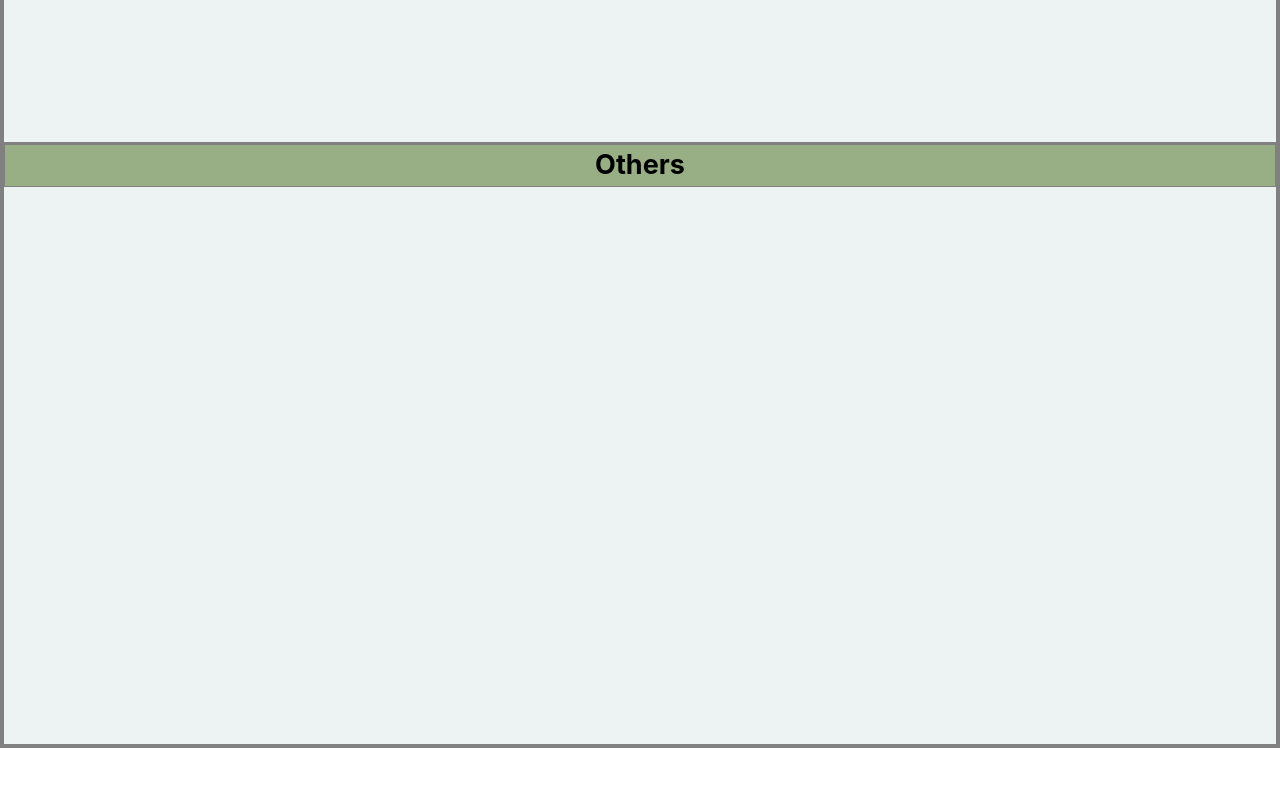
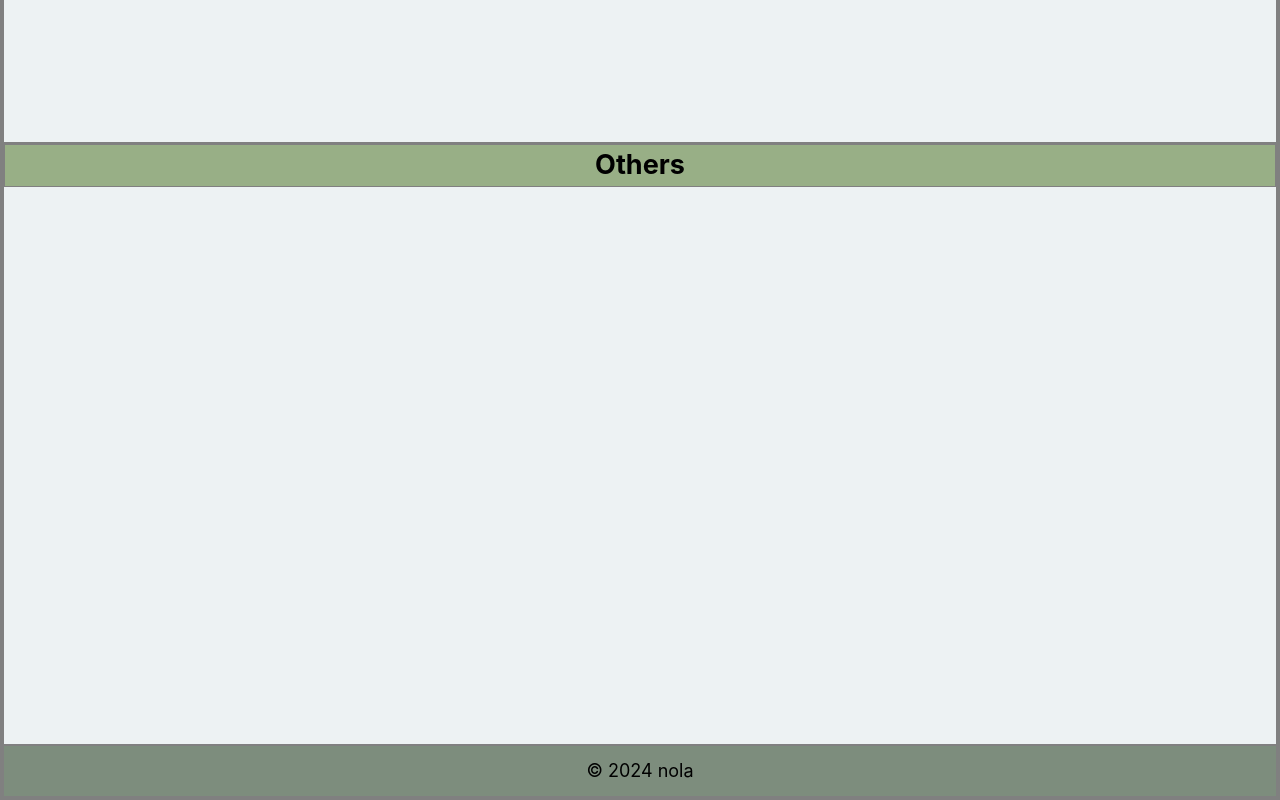
Before and after one commit to no-la/my-portfolio-for-2026, a React (Vite) app: page / in a window 1280 px wide. Shown: the part 1918-2718 px from the top of the page. Before the commit the page ends 2666 px from the top, so only its background shows below. Built offline with nearby package versions, Linux system fonts and the light colour scheme.

Commit message:
add my-footer

```diff
--- a/src/app/App.jsx
+++ b/src/app/App.jsx
@@ -6,6 +6,7 @@ import MyProfile from './my-profile/my-profile';
 import MySkills from './my-skills/my-skills';
 import MyProjects from './my-projects/my-projects';
 import MyOthers from './my-others/my-others';
+import MyFooter from './my-footer/my-footer';
 
 const App = () => {
   return (
@@ -15,6 +16,7 @@ const App = () => {
       <MySkills />
       <MyProjects />
       <MyOthers />
+      <MyFooter />
     </>
   );
 };
--- /dev/null
+++ b/src/app/my-footer/my-footer.css
@@ -0,0 +1,6 @@
+footer {
+  height: 50px;
+  line-height: 50px;
+  background-color: rgb(125, 141, 125);
+  text-align: center;
+}
--- /dev/null
+++ b/src/app/my-footer/my-footer.jsx
@@ -0,0 +1,7 @@
+import './my-footer.css';
+
+const MyFooter = () => {
+  return <footer>© 2024 nola</footer>;
+};
+
+export default MyFooter;
```
